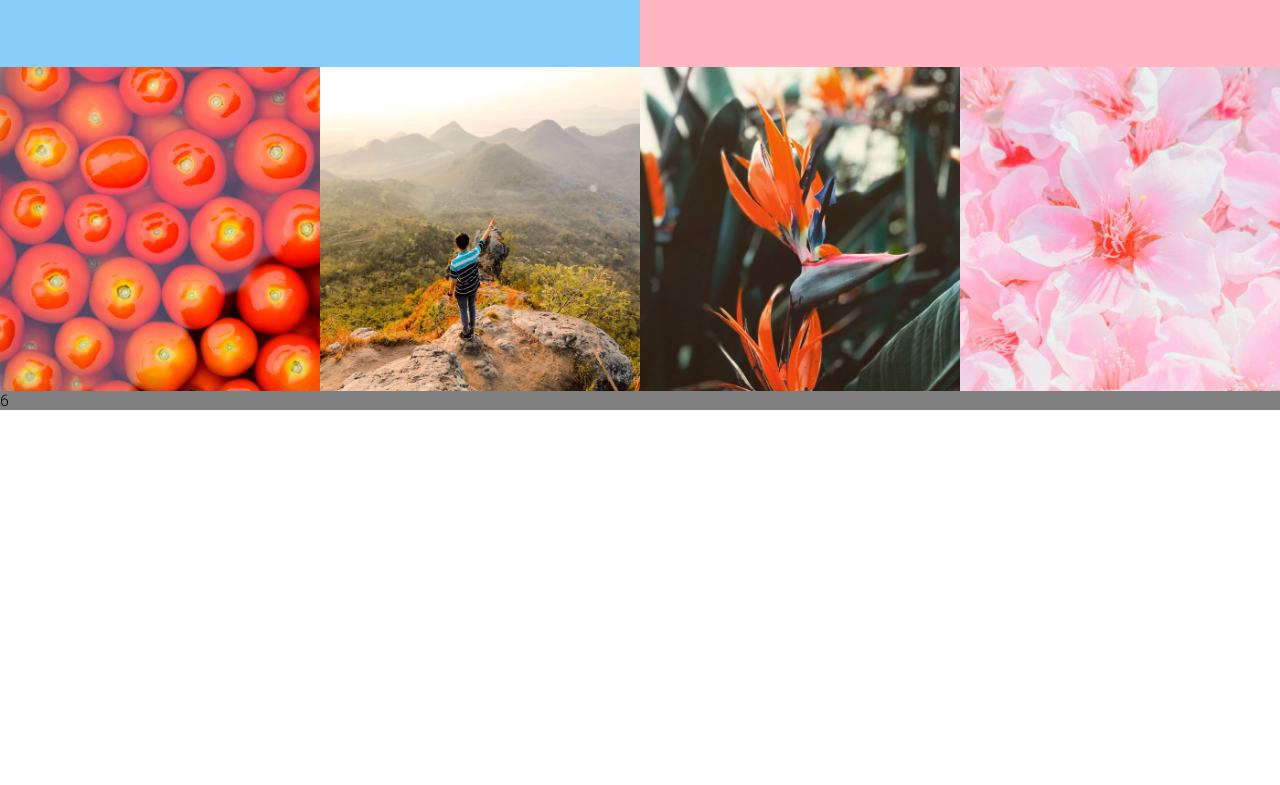
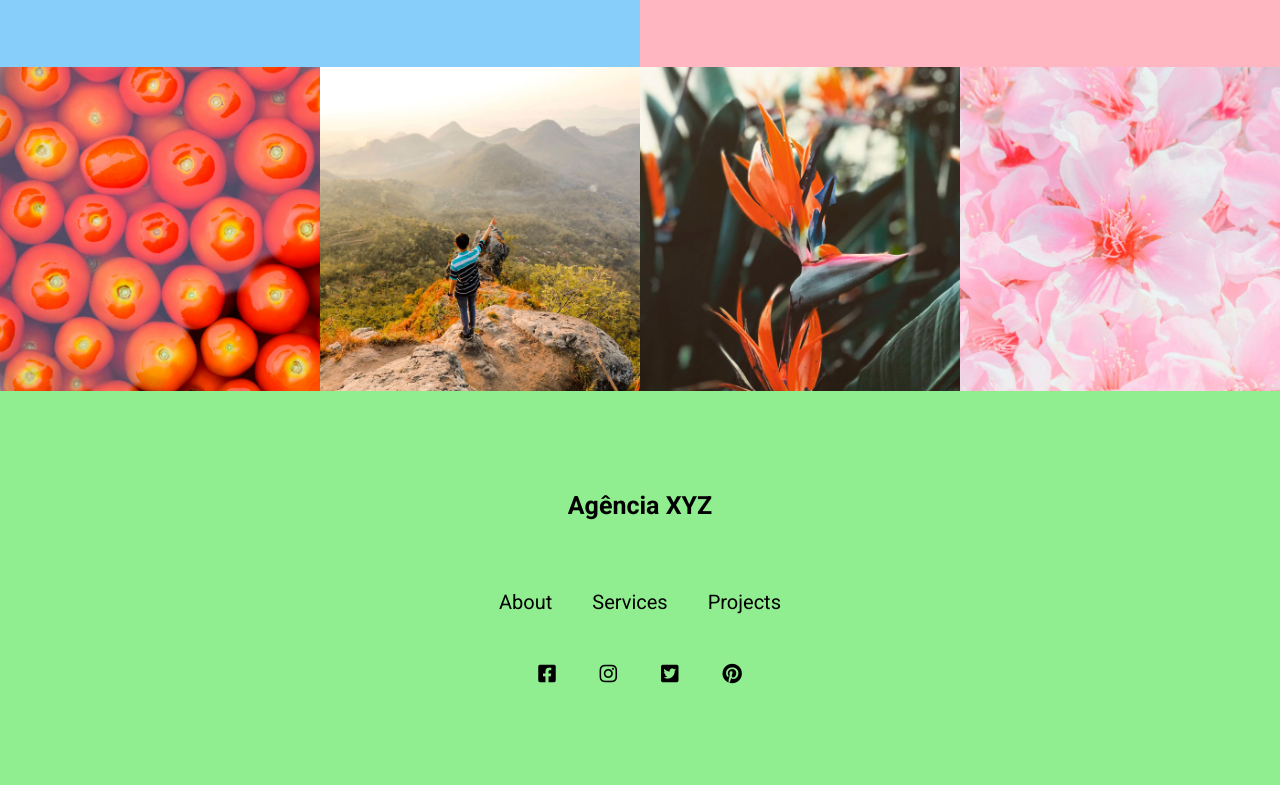
Before and after one commit to Larissasthefany/landing-page-com-grid, a plain HTML site: page index.html in a window 1280 px wide. Shown: the part 2351-3136 px from the top of the page. Before the commit the page ends 2761 px from the top, so only its background shows below. Drawn offline with Linux system fonts and the light colour scheme; a web font is replaced by a local one.

Commit message:
Atualização

```diff
--- a/index.html
+++ b/index.html
@@ -41,7 +41,7 @@
         <h2>We make cool things</h2>
     </section>
 
-    <section class="about">
+    <section class="about" id="about">
         <div class="item">
             <h3>Title</h3>
             <p>Lorem ipsum dolor sit amet consectetur adipisicing elit. Voluptatum modi, quo, nisi dolore repudiandae minus aspernatur atque necessitatibus temporibus cumque nam eaque? Quam similique nostrum repellat quas aspernatur blanditiis saepe!</p>
@@ -56,7 +56,7 @@
         </div>
     </section>
 
-    <section class="services">
+    <section class="services" id="services">
         <div class="service">
             <img src="./src/images/bolinha1.png" alt="Bolinha 1">
             <div class="service-info">
@@ -74,7 +74,7 @@
         </div>
     </section>
 
-    <section class="projects">
+    <section class="projects" id="projects">
         <div class="project">
             <a href="">
                 <img src="./src/images/tomatoes.jpg" alt="Tomatoes">
@@ -97,6 +97,23 @@
         </div>
     </section>
 
-    <section class="footer">6</section>
+    <footer class="footer" id="contact" >
+        <h4>Agência XYZ</h4>
+
+        <nav>
+            <ul>
+                <li><a href="#about">About</a></li>
+                <li><a href="#services">Services</a></li>
+                <li><a href="#projects">Projects</a></li>
+            </ul>
+        </nav>
+
+        <div class="social">
+            <a href=""><i class="fab fa-facebook-square"></i></a>
+            <a href=""><i class="fab fa-instagram"></i></a>
+            <a href=""><i class="fab fa-twitter-square"></i></a>
+            <a href=""><i class="fab fa-pinterest"></i></a>
+        </div>
+    </footer>
 </body>
 </html>
--- a/src/css/style.css
+++ b/src/css/style.css
@@ -231,5 +231,51 @@ body{
 /* FOOTER */
 .footer{
     grid-area: footer;
-    background-color: gray;
+    display: flex;
+    background-color: lightgreen;
+    flex-direction: column;
+    text-align: center;
+    padding: 100px 0;
 }
+
+.footer h4{
+    font-weight: 700;
+    font-size: 2.5rem;
+    margin-bottom: 20px;
+}
+
+.footer nav{
+    margin: 50px 0;
+}
+
+.footer nav ul{
+    display: flex;
+    justify-content: center;
+    max-width: 320px;
+    margin: 0 auto;
+}
+
+.footer nav ul li a{
+    font-weight: 500;
+    font-size: 2rem;
+    margin: 20px;
+    transition: 0.3s;
+}
+
+.footer nav ul li a:hover{
+    font-weight: 700;
+    color: #fff;
+}
+
+.footer .social i{
+    font-size: 2rem;
+    transition: 0.3s;
+}
+
+.footer .social a{
+    margin: 20px;
+}
+
+.footer .social a:hover{
+    color: #fff;
+}
```
